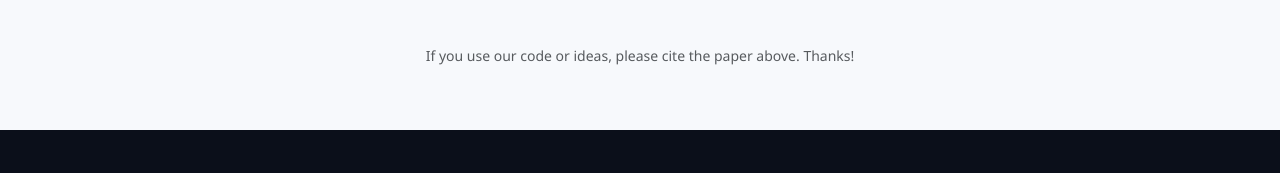
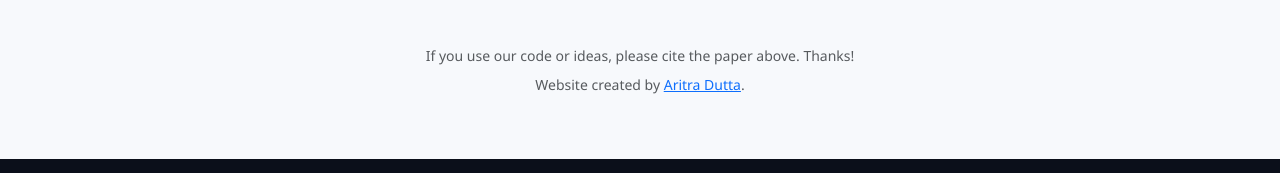
Before and after one commit to beingdutta/PragWorld-Project-Page, a plain HTML site: page index.html in a window 1280 px wide. Shown: the part 5467-5640 px from the top of the page. Drawn offline with nearby package versions, Linux system fonts and the light colour scheme.

Commit message:
credit added

```diff
--- a/index.html
+++ b/index.html
@@ -396,6 +396,7 @@
       <div class="row mt-5" data-aos="fade-up" data-aos-delay="500">
         <div class="col-lg-8 mx-auto text-center">
             <p class="small text-muted mb-0">If you use our code or ideas, please cite the paper above. Thanks!</p>
+            <p class="small text-muted mt-2 mb-0">Website created by <a href="https://www.linkedin.com/in/aritra-dutta-bb988a190/" target="_blank">Aritra Dutta</a>.</p>
         </div>
       </div>
     </div>
```
